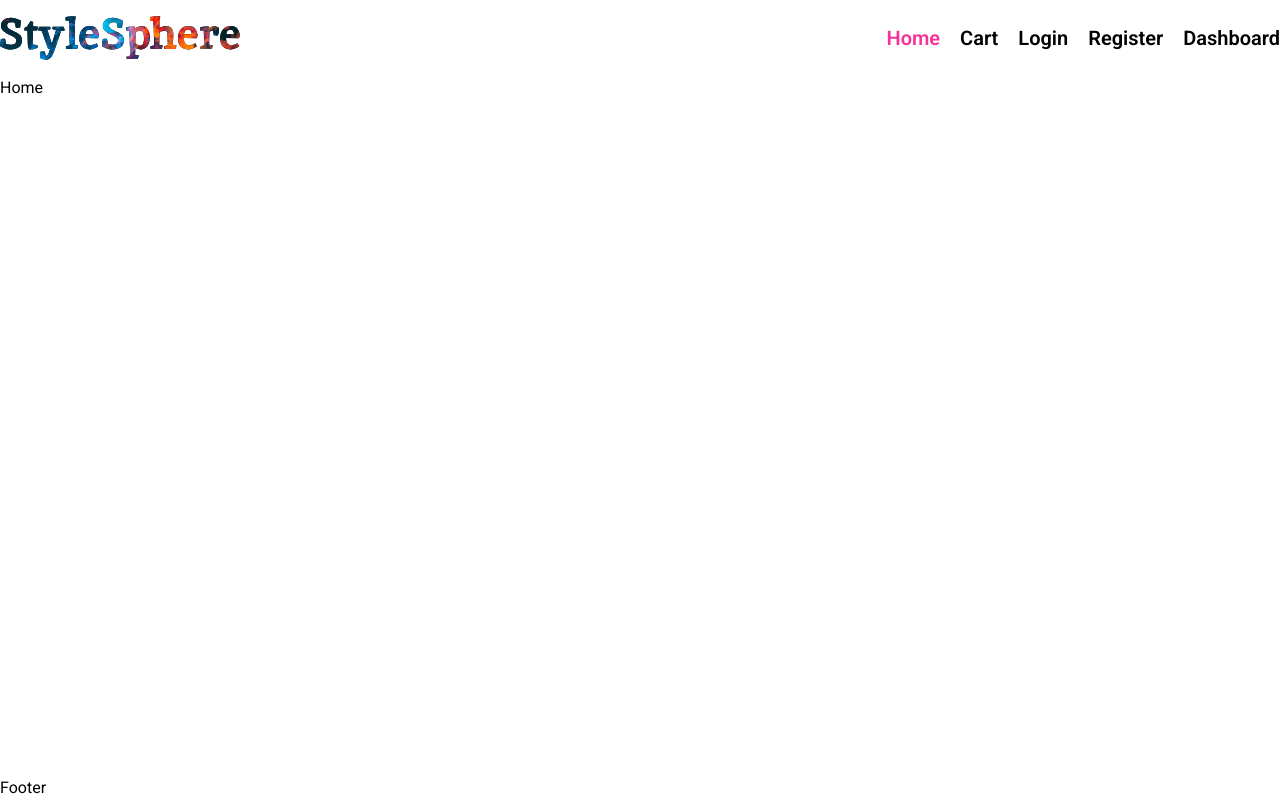
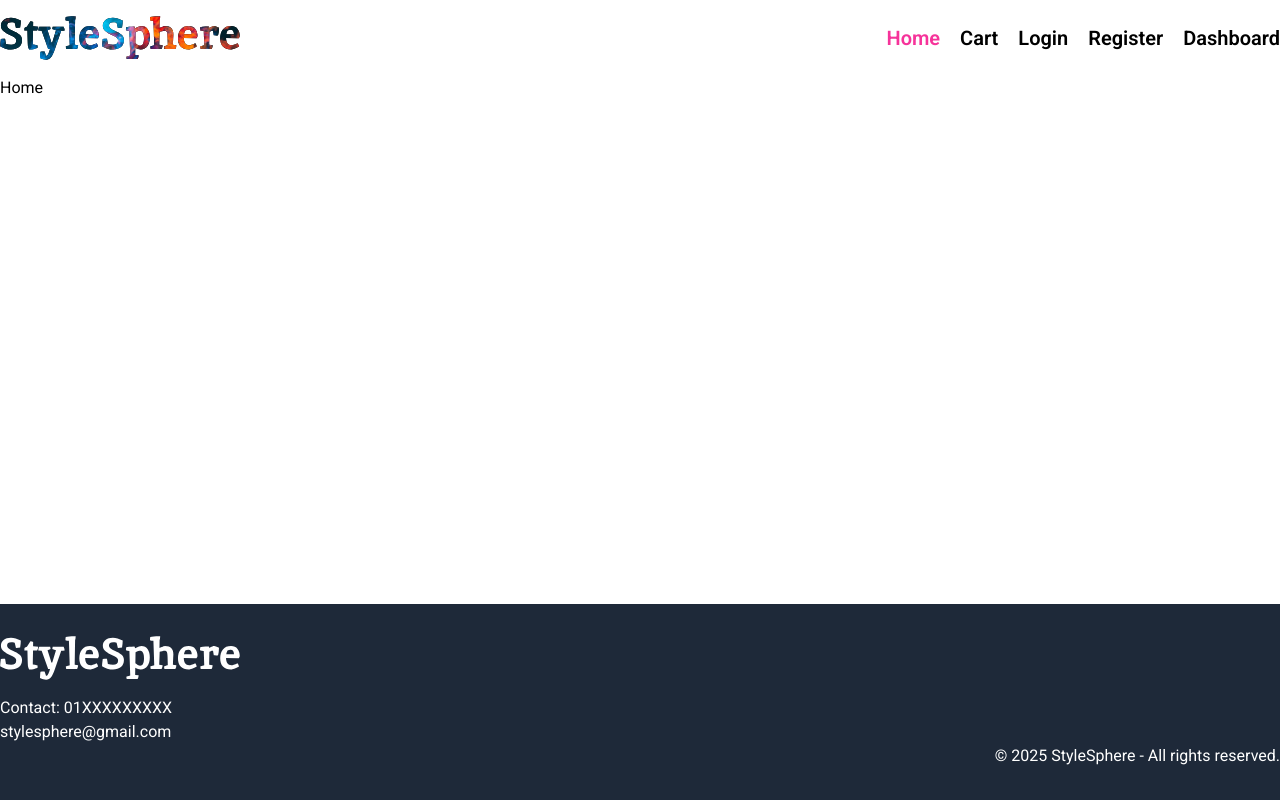
Before and after one commit to Rafiul2001/stylesphere, a React (Vite) app in the folder frontend/: page / in a window 1280 px wide. Built offline with nearby package versions, Linux system fonts and the light colour scheme.

Commit message:
Footer Initialized

```diff
--- a/frontend/src/App.tsx
+++ b/frontend/src/App.tsx
@@ -16,7 +16,7 @@ const App = () => {
                 <div>
                     <Navbar />
                 </div>
-                <div className="flex-1">
+                <div className="flex-1 container mx-auto">
                     <Routes>
                         <Route path="/" element={<Home />} />
                         <Route path="/login" element={<Login />} />
--- a/frontend/src/components/Footer.tsx
+++ b/frontend/src/components/Footer.tsx
@@ -1,6 +1,16 @@
 const Footer = () => {
     return (
-        <div>Footer</div>
+        <div className="bg-gray-800">
+            <div className="container mx-auto py-8">
+                <div className="w-60">
+                    <img className="w-full h-auto" src="/footerStyleSphere.svg" alt="logo" />
+                </div>
+                <h3 className="text-white mt-4">Contact: 01XXXXXXXXX</h3>
+                <a className="text-white" href="mailto:stylesphere@gmail.com">stylesphere@gmail.com</a>
+
+                <h3 className="text-white text-right">&copy; 2025 StyleSphere - All rights reserved.</h3>
+            </div>
+        </div>
     )
 }
 
```
Also changed, not shown: frontend/public/footerStyleSphere.svg (added).
